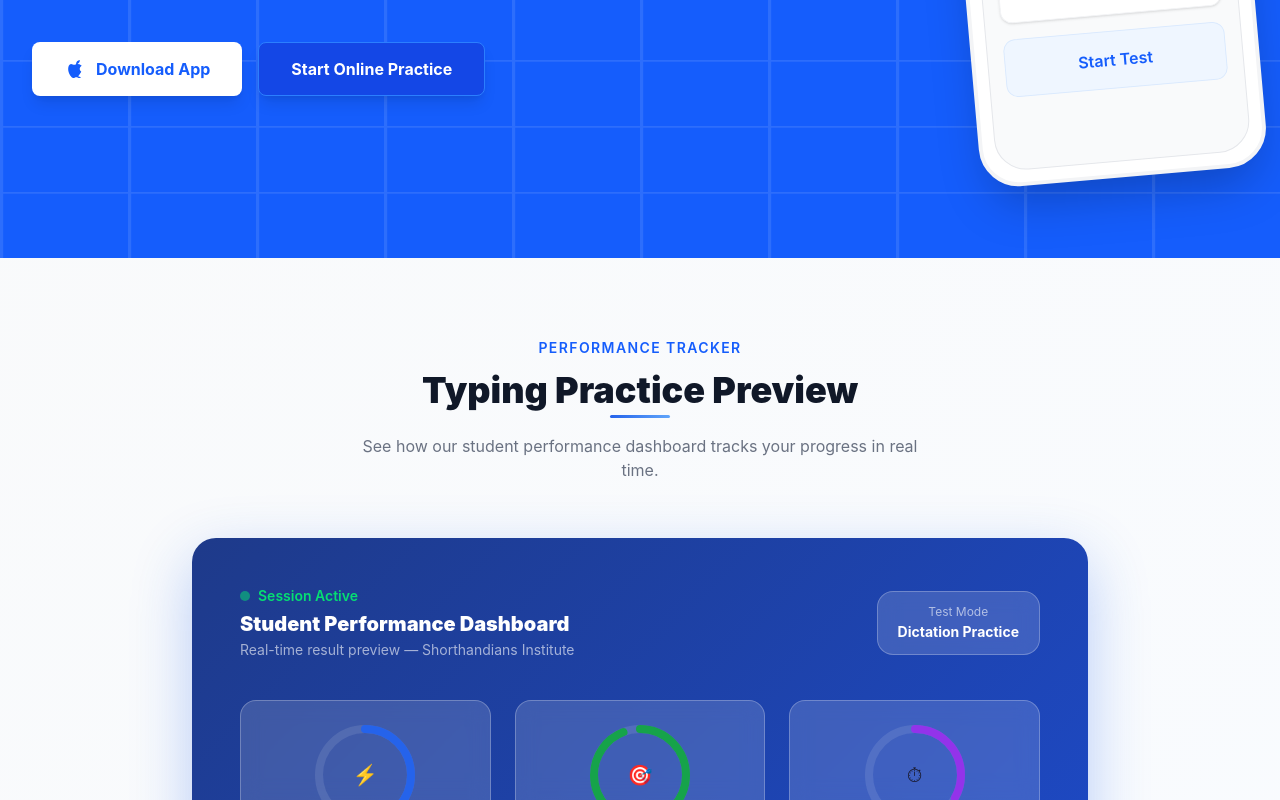
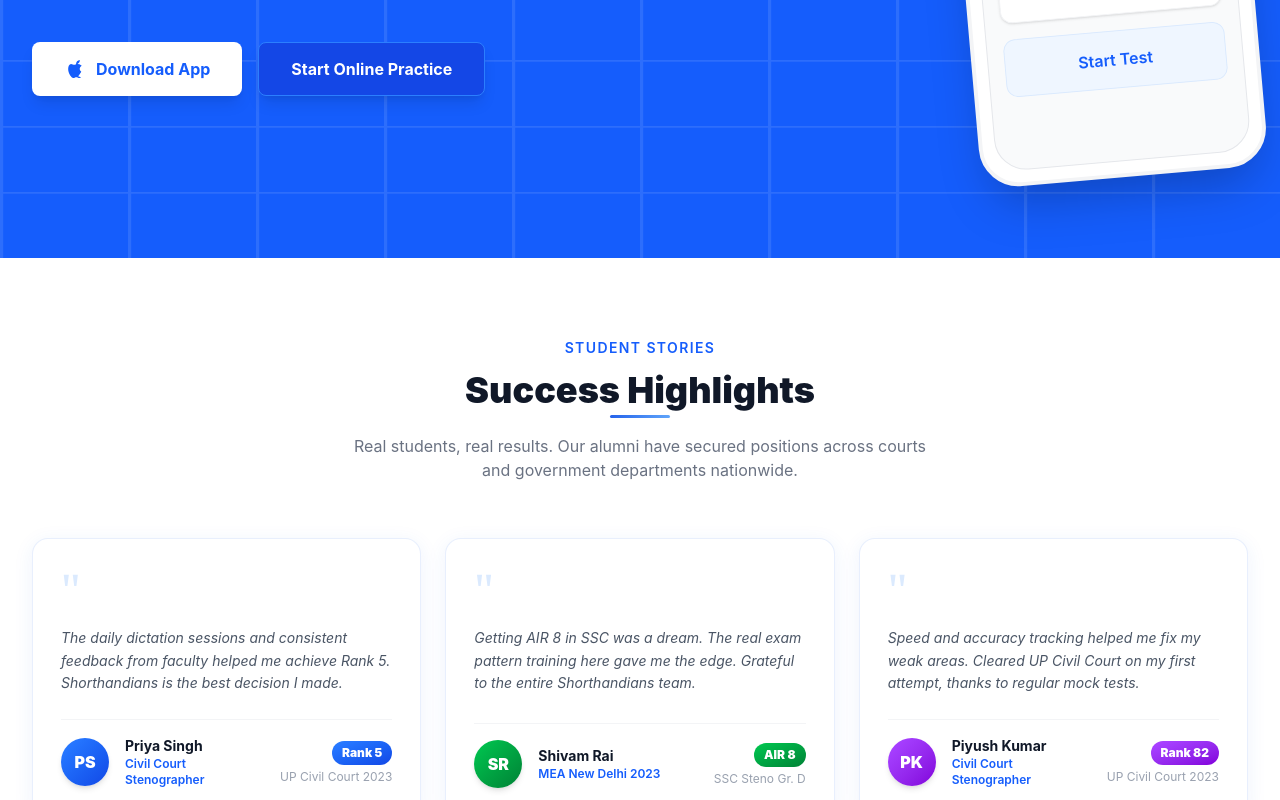
Before and after one commit to Siddharth-Mishra70/team-as, a React (Vite) app in the folder shorthandians/: page / in a window 1280 px wide. Shown: the part 11200-12000 px from the top of the page. Built offline with nearby package versions, Linux system fonts and the light colour scheme.

Commit message:
Remove PracticePreview component

```diff
--- a/shorthandians/src/App.jsx
+++ b/shorthandians/src/App.jsx
@@ -4,7 +4,6 @@ import Hero from './components/Hero';
 import Achievements from './components/Achievements';
 import WhyChoose from './components/WhyChoose';
 import Courses from './components/Courses';
-import PracticePreview from './components/PracticePreview';
 import PracticeDashboard from './components/PracticeDashboard';
 import DictationLibrary from './components/DictationLibrary';
 import LiveTyping from './components/LiveTyping';
@@ -79,7 +78,6 @@ export default function App() {
       <Leaderboard />
       <AppPromotion />
 
-      <PracticePreview />
       <SuccessHighlights />
       <GoogleReviews />
       <About />
```
